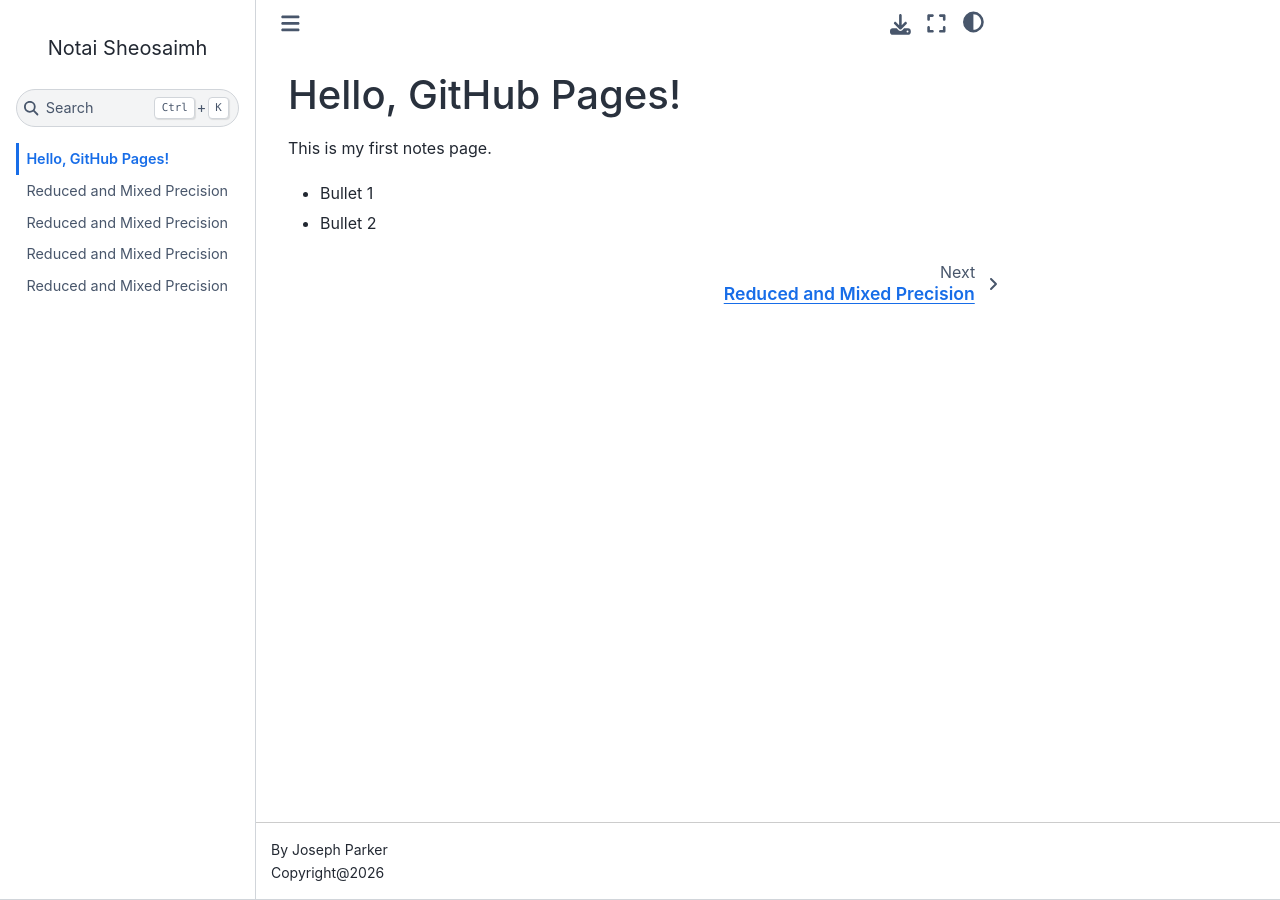
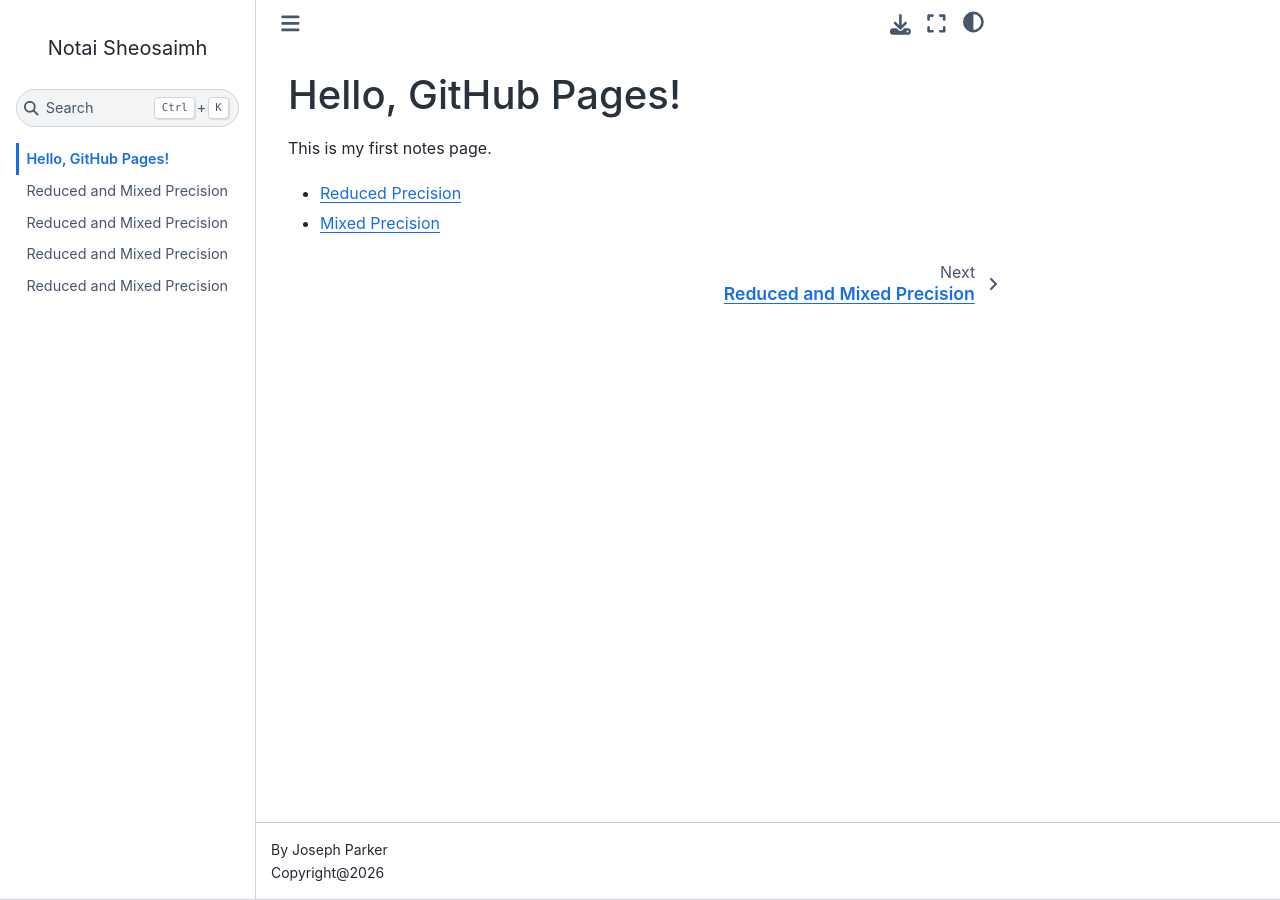
Before and after one commit to JosephThomasParker/notai_sheosaimh, a Jupyter Book: the page built from index.md, in a window 1280 px wide. Built offline with Jupyter Book 1.0.4 settings and Sphinx 7.4.7 and the Sphinx Book theme 1.1.4, drawn with Linux system fonts in a browser that asks for light colours.

Commit message:
Update index to link to pages

```diff
--- a/index.md
+++ b/index.md
@@ -2,5 +2,5 @@
 
 This is my first notes page.
 
-- Bullet 1
-- Bullet 2
+- [Reduced Precision](reduced_precision/intro.md)
+- [Mixed Precision](reduced_precision/mixed_precision.md)
```
